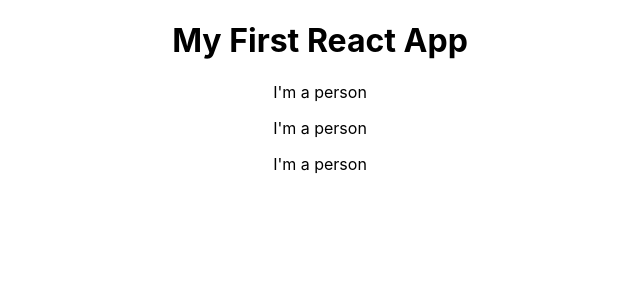
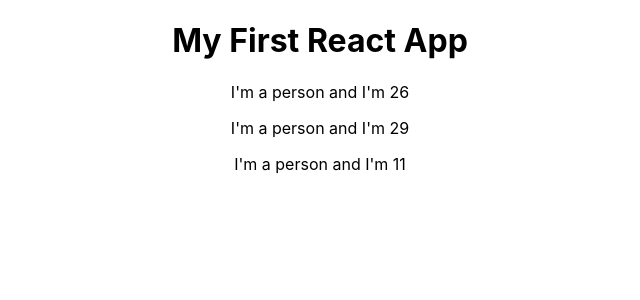
Before and after one commit to lcskode/r16cg-03-base-features-syntax, a React (Create React App) app: page / in a window 1280 px wide. Shown: the top 300 px of the page, without its empty margins (320-960 px from the left). Built offline with nearby package versions, Linux system fonts and the light colour scheme.

Commit message:
Added Dynamic content on Functional Component.

```diff
--- a/src/Person/Person.js
+++ b/src/Person/Person.js
@@ -1,7 +1,7 @@
 import React from 'react';
 
 const person = () => {
-  return <p>I'm a person</p>
+  return <p>I'm a person and I'm {Math.floor(Math.random() * 30)}</p>
 }
 
 export default person;
```
